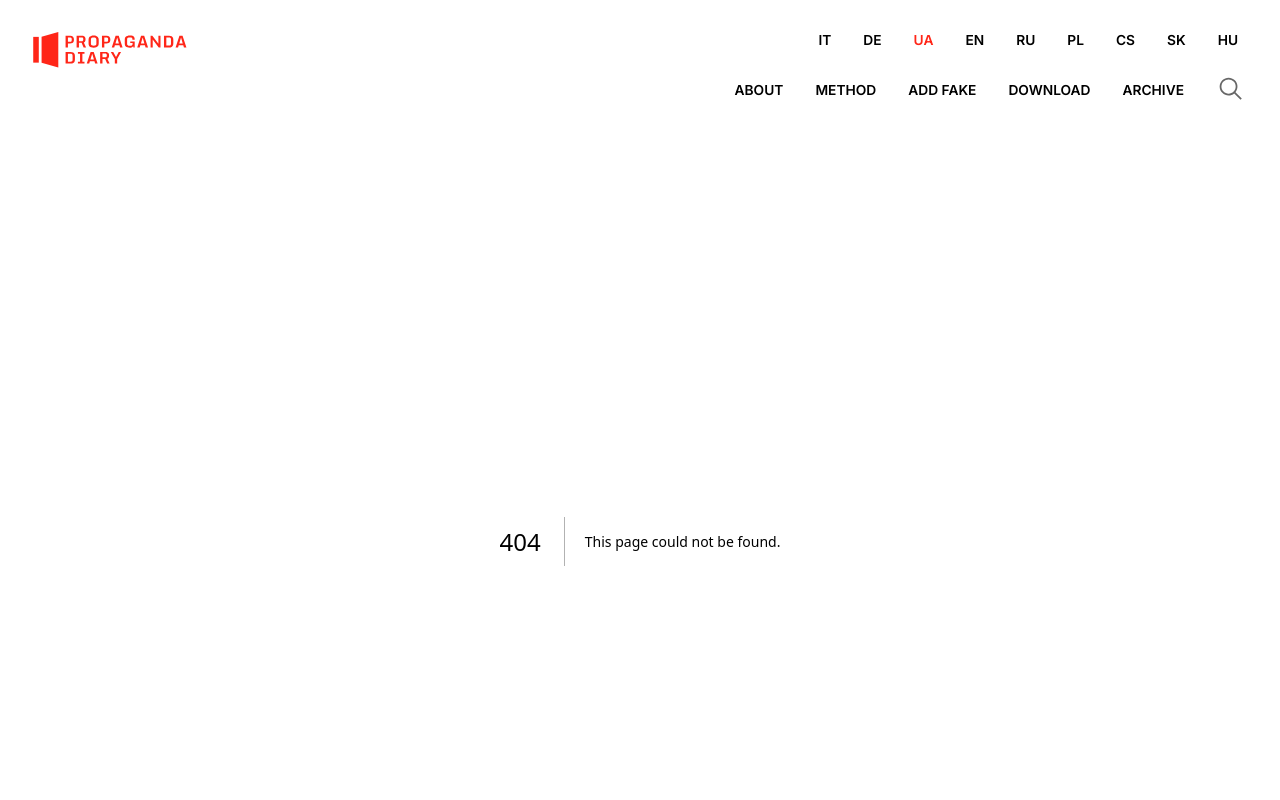
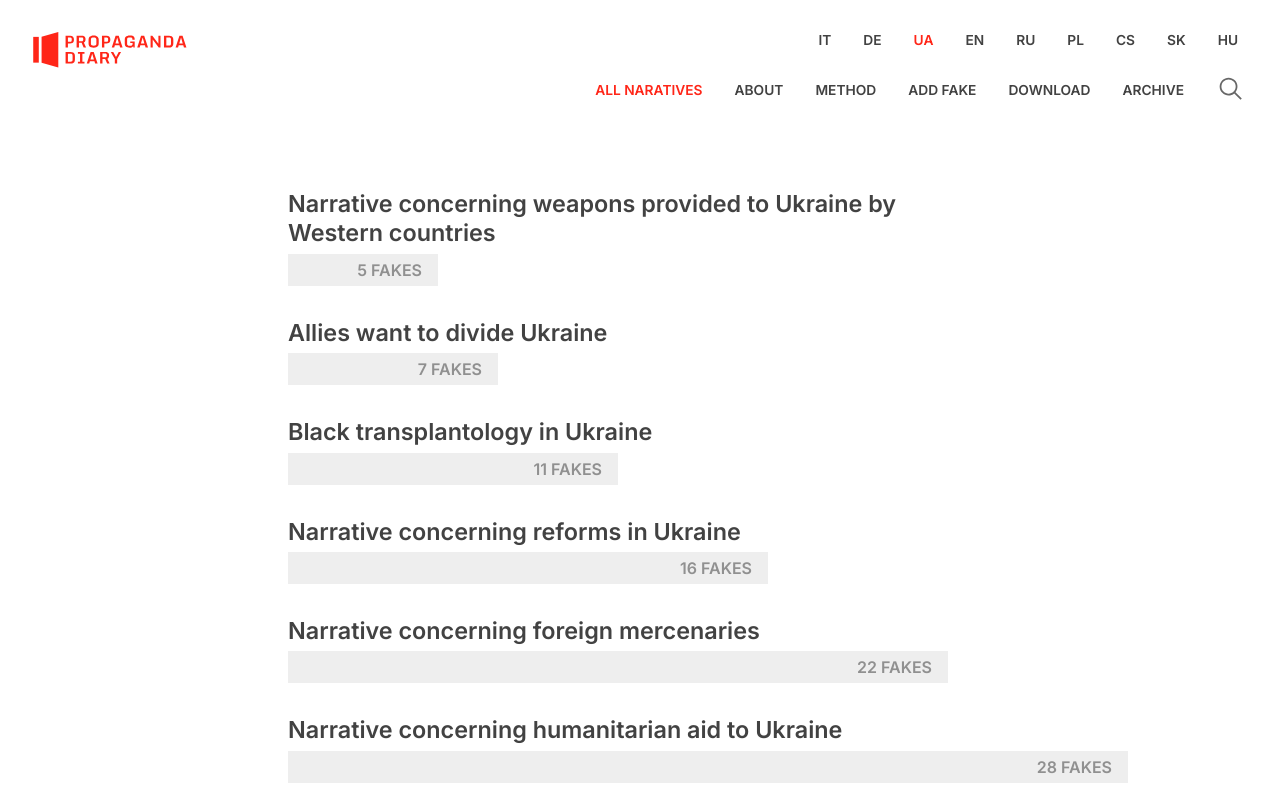
Before and after one commit to sergesoroka/propagandaDiary, a Next.js app: page /narratives in a window 1280 px wide. Before the commit this address had no page. Shown: the top 800 px of the page. Built offline with nearby package versions, Linux system fonts and the light colour scheme.

Commit message:
Narratives Bars

```diff
--- a/src/components/Header/Navbar/Navbar.tsx
+++ b/src/components/Header/Navbar/Navbar.tsx
@@ -10,6 +10,12 @@ const Navbar = () => {
 
   return (
     <ul className={styles.navbarWrap}>
+      <Link href="/narratives">
+        <li className={pathname === "/narratives" ? styles.activeLink : ""}>
+          ALL NARATIVES
+          {/* <SpetialText name={"All Narratives"} /> */}
+        </li>
+      </Link>
       <Link href="/about">
         <li className={pathname === "/about" ? styles.activeLink : ""}>
           <SpetialText name={"About"} />
--- /dev/null
+++ b/src/pages/narratives.tsx
@@ -0,0 +1,45 @@
+import styles from "@/styles/Home.module.css";
+
+import { uniqueNarrativesEn } from "../../utils/statisticCalculate";
+import data from "../../data/dataEn.json";
+import Link from "next/link";
+
+const narratives = () => {
+  const uniqueFakes: string[] = [];
+  const renderNarratives = uniqueNarrativesEn.map((item, i) => {
+    data.map((fake, i) => {
+      if (!uniqueFakes.includes(fake.Fake) && fake.Narrative === item) {
+        uniqueFakes.push(fake.Fake);
+      }
+    });
+    return (
+      <>
+        <Link href={{ pathname: `/narrative/${item}` }}>
+          <div key={i} className={styles.allNarrativesBarChart}>
+            <h1 className={styles.narrativePageHeading}>{item}</h1>
+            {/* <hr
+              style={{
+                marginTop: ".8rem",
+                height: "1px",
+                width: `${uniqueFakes.length * 30}px`,
+                background: "#e7e7e7",
+                border: "none",
+              }}
+            /> */}
+            <div
+              className={styles.allNarrativesBar}
+              style={{ width: `${uniqueFakes.length * 30}px` }}
+            >
+              <span className={styles.fakesNumber}>
+                {uniqueFakes.length} FAKES
+              </span>
+            </div>
+          </div>
+        </Link>
+      </>
+    );
+  });
+  return <div className={styles.allNarrativesWrap}>{renderNarratives}</div>;
+};
+
+export default narratives;
--- a/src/styles/Home.module.css
+++ b/src/styles/Home.module.css
@@ -224,6 +224,55 @@
   justify-content: center;
 }
 
+.allNarrativesWrap {
+  display: flex;
+  flex-direction: column;
+  justify-content: flex-start;
+  align-items: flex-start;
+  padding: 2rem 18rem;
+  min-height: 100vh;
+}
+
+.allNarrativesBarChart {
+  margin: 1rem 0;
+  width: 100%;
+}
+
+.allNarrativesBar {
+  display: flex;
+  justify-content: flex-end;
+  align-items: center;
+  margin-top: 0.4rem;
+  padding-right: 1rem;
+  height: 2rem;
+  width: 100%;
+  background-color: #eee;
+}
+
+.narrativePageHeading {
+  color: #424242;
+  font-size: 1.46rem;
+
+}
+.fakesNumber {
+  color: #909090;
+}
+
+.allNarrativesBarChart:hover .narrativePageHeading {
+  color: var(--primary-color);
+  transition-duration: .4s;
+}
+
+.allNarrativesBarChart:hover .allNarrativesBar {
+  background-color: var(--primary-color);
+  transition-duration: .4s;
+}
+
+.allNarrativesBarChart:hover .fakesNumber {
+  color: #fff;
+  transition-duration: .4s;
+}
+
 /* Enable hover only on non-touch devices */
 @media (hover: hover) and (pointer: fine) {
   .card:hover {
```
